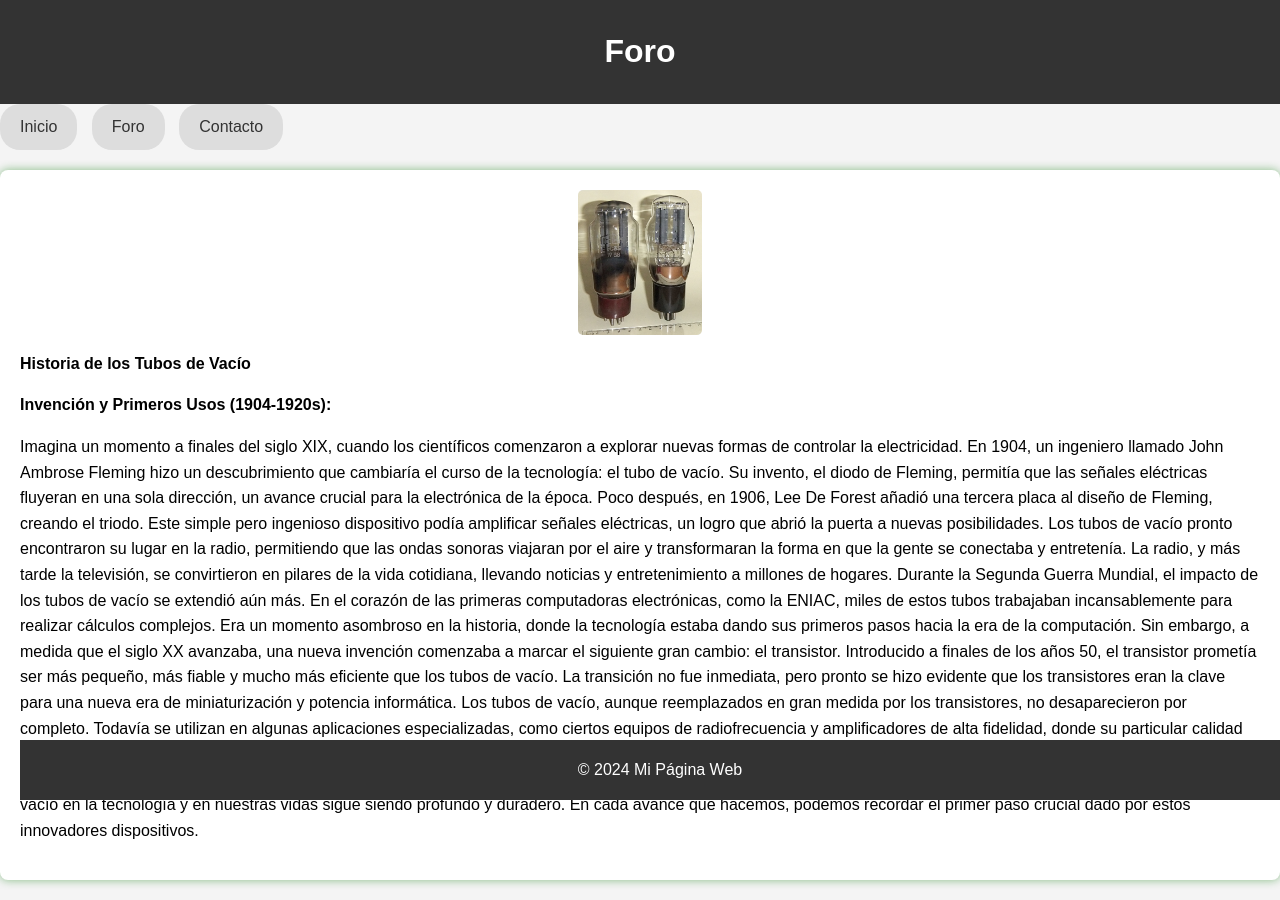
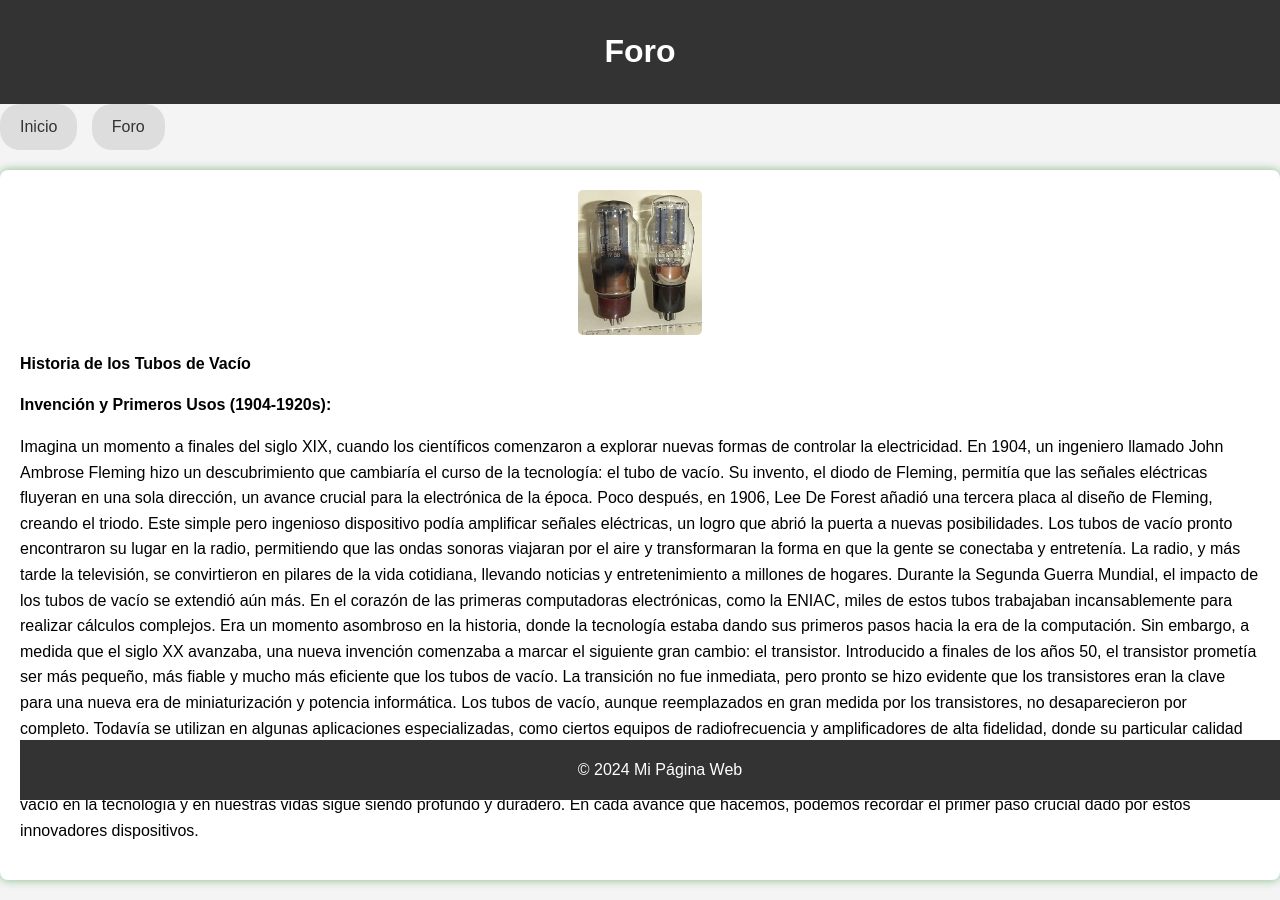
Before and after one commit to Pipegri16/Pagina-Personal, a plain HTML site: page Foro.html in a window 1280 px wide. Drawn offline with Linux system fonts and the light colour scheme.

Commit message:
Add files via upload

```diff
--- a/Foro.html
+++ b/Foro.html
@@ -103,7 +103,7 @@ footer {
 <nav>
     <a href="index.html">Inicio</a>
     <a href="Foro.html">Foro</a>
-    <a href="pagina3.html">Contacto</a>
+
 </nav>
 </div>
 
```
Also changed, not shown: index.html (+1 -1 lines).
